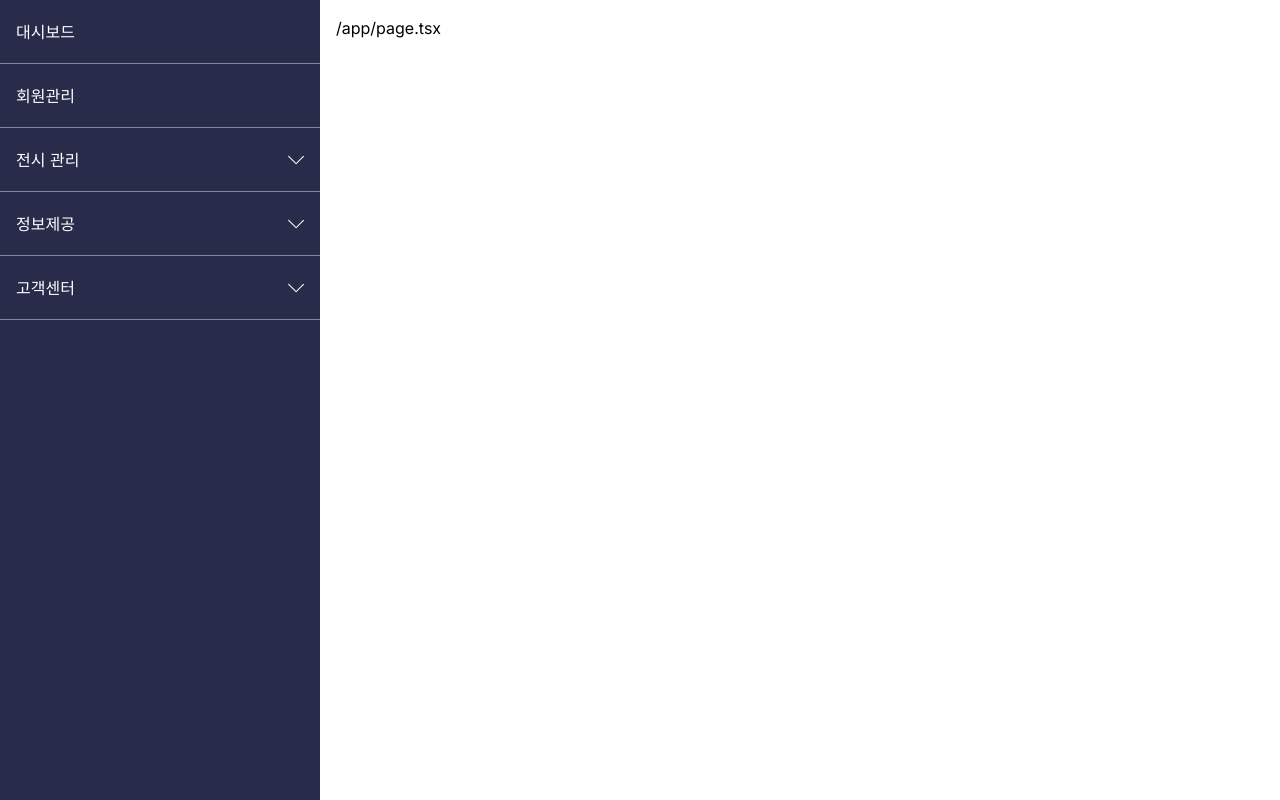
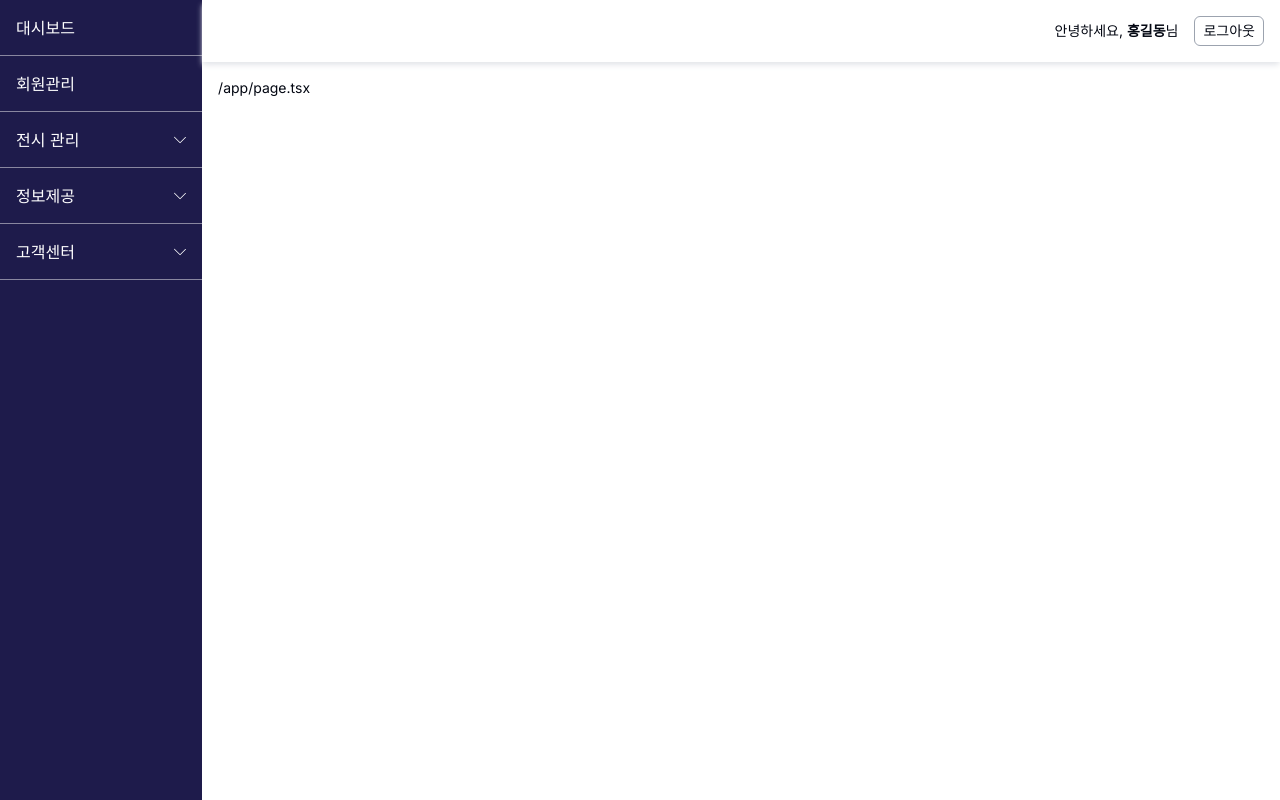
Before and after one commit to ppotatoG/housetalk-admin, a Next.js app: page / in a window 1280 px wide. Built offline with nearby package versions, Linux system fonts and the light colour scheme.

Commit message:
Design: 전체 레이아웃 재지정

```diff
--- a/src/app/component/Navigation/index.tsx
+++ b/src/app/component/Navigation/index.tsx
@@ -14,6 +14,7 @@ const NavigationItem: React.FC<Props> = ({ menu, level }: Props) => {
   const hasSubMenu = menu.subMenu && menu.subMenu.length > 0;
   const router = useRouter();
   const pathname = usePathname();
+  const isParentMenu: boolean = level === 0;
   const parentTextColor: string =
     pathname === menu.path ? 'text-[#D8AD16]' : 'text-white';
   // TODO: child text color
@@ -28,33 +29,33 @@ const NavigationItem: React.FC<Props> = ({ menu, level }: Props) => {
 
   // TODO: Framer Motion 적용
   return (
-    <div>
+    <>
       <button
-        className={`flex justify-between items-center p-4 w-full
+        className={`flex justify-between items-center p-4 w-full cursor-pointer
           ${
-            level === 0
-              ? `${parentTextColor} bg-[#282B4A] border-b border-[#DFDFDF] border-opacity-50 h-16`
-              : `pl-${level * 4} text-black bg-[#D8D8D8]`
-          } cursor-pointer`}
+            isParentMenu
+              ? `border-b border-gray-100 border-opacity-50 h-14 text-base ${parentTextColor}`
+              : `text-black bg-gray-300 py-2 pl-${level * 4}`
+          }`}
         onClick={handleMenuClick}
       >
         {menu.name}
         {hasSubMenu &&
           level === 0 &&
-          (isOpen ? <SlArrowUp /> : <SlArrowDown />)}
+          (isOpen ? <SlArrowUp class="w-3" /> : <SlArrowDown class="w-3" />)}
       </button>
       {isOpen && hasSubMenu
         ? menu.subMenu?.map(subMenu => (
             <NavigationItem key={subMenu.id} menu={subMenu} level={level + 1} />
           ))
         : null}
-    </div>
+    </>
   );
 };
 
 const Navigation = () => {
   return (
-    <div className="w-1/4 h-screen overflow-y-auto bg-[#282B4A]">
+    <div className="w-60 h-screen overflow-y-auto bg-indigo-950">
       {MENU.map(menu => (
         <NavigationItem key={menu.id} menu={menu} level={0} />
       ))}
--- a/src/app/layout.tsx
+++ b/src/app/layout.tsx
@@ -7,6 +7,7 @@ import React from 'react';
 const inter = Inter({ subsets: ['latin'] });
 
 import Navigation from '@/app/component/Navigation';
+import Header from '@/app/component/Header';
 
 export default function RootLayout({
   children,
@@ -16,9 +17,12 @@ export default function RootLayout({
   return (
     <html lang="ko">
       <body className={inter.className} suppressHydrationWarning={true}>
-        <div className="flex h-screen">
+        <div className="flex h-screen text-gray-950 dark:text-gray-50 text-sm">
           <Navigation />
-          <div className="w-3/4 p-4">{children}</div>
+          <div className="w-full flex flex-col">
+            <Header />
+            <div className="p-4">{children}</div>
+          </div>
         </div>
       </body>
     </html>
```
